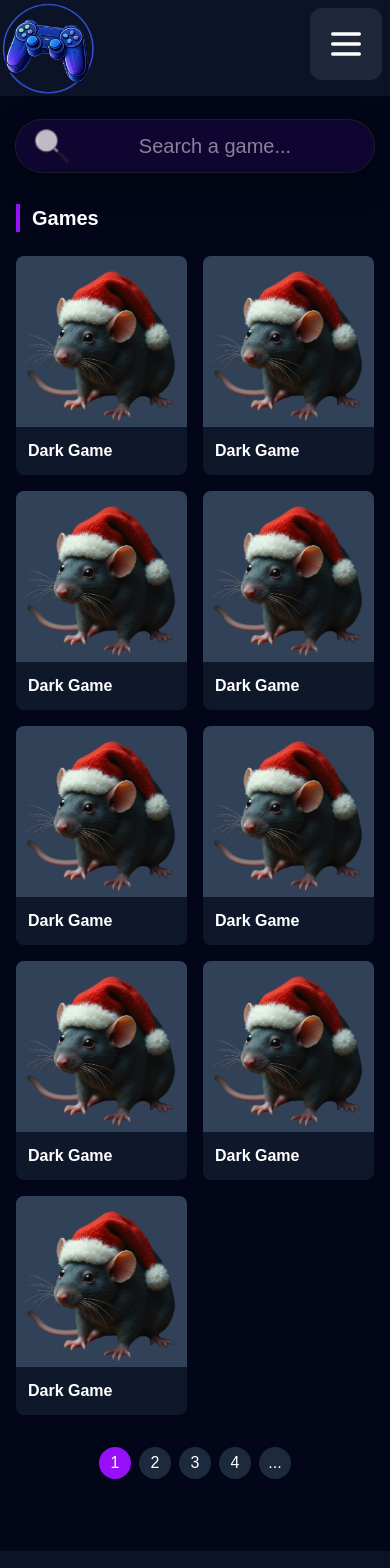
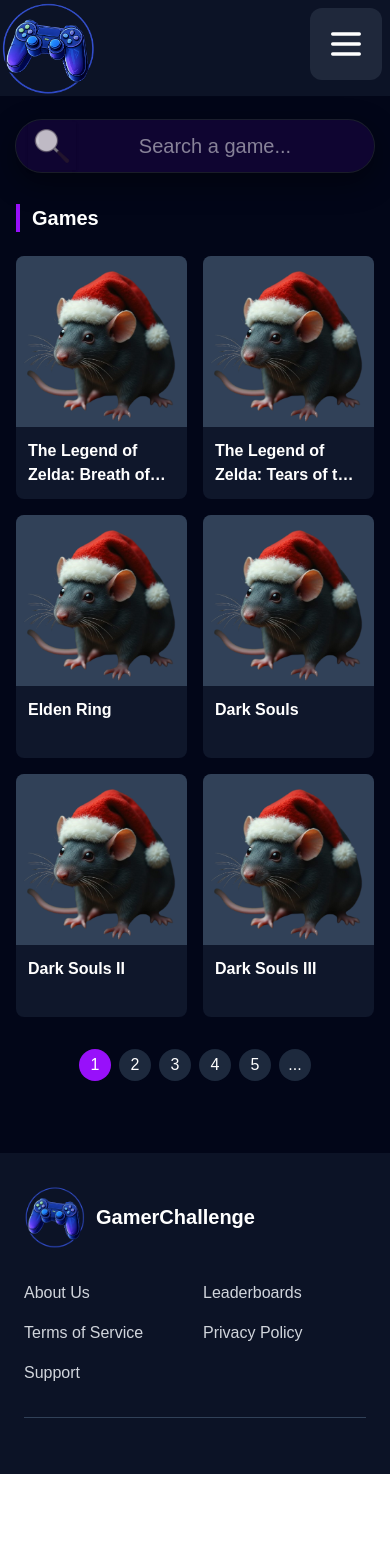
Before and after one commit to RomainLocatelli/challenge-arena, a Next.js app in the folder client/: page /games in a window 390 px wide. Shown: the top 1568 px of the page. After the commit the page ends 1474 px from the top, so only its background shows below. Built offline with nearby package versions, Linux system fonts and the light colour scheme.

Commit message:
page games ok mais responsive à refaire avant merge

```diff
--- a/client/src/app/games/page.tsx
+++ b/client/src/app/games/page.tsx
@@ -1,19 +1,133 @@
-/* eslint-disable @next/next/no-img-element */
 "use client";
 
-import { useState } from 'react';
+import { useState, useEffect, useMemo } from 'react';
 import Image from 'next/image';
+import Link from "next/link";
 
 export default function GamesPage() {
     const [searchQuery, setSearchQuery] = useState('');
     const [currentPage, setCurrentPage] = useState(1);
-    const [visiblePages, setVisiblePages] = useState(4);
+    const [pageBlockStart, setPageBlockStart] = useState(2);
+    const [itemsPerPage, setItemsPerPage] = useState(6);
+
+    useEffect(() => {
+    const update = () => {
+        setItemsPerPage(window.innerWidth >= 768 ? 9 : 6);
+    };
+    update();
+    window.addEventListener("resize", update);
+    return () => window.removeEventListener("resize", update);
+    }, []);
+
 
     // TODO: remplacer par les jeux réels
-    const games = Array(9).fill({
-        title: 'Dark Game',
-        image: '/real-rat.png'
+    const games = [
+{ id: "the-legend-of-zelda-breath-of-the-wild", title: "The Legend of Zelda: Breath of the Wild", image: "/real-rat.png" },
+{ id: "the-legend-of-zelda-tears-of-the-kingdom", title: "The Legend of Zelda: Tears of the Kingdom", image: "/real-rat.png" },
+{ id: "elden-ring", title: "Elden Ring", image: "/real-rat.png" },
+{ id: "dark-souls", title: "Dark Souls", image: "/real-rat.png" },
+{ id: "dark-souls-ii", title: "Dark Souls II", image: "/real-rat.png" },
+{ id: "dark-souls-iii", title: "Dark Souls III", image: "/real-rat.png" },
+{ id: "bloodborne", title: "Bloodborne", image: "/real-rat.png" },
+{ id: "sekiro-shadows-die-twice", title: "Sekiro: Shadows Die Twice", image: "/real-rat.png" },
+{ id: "hollow-knight", title: "Hollow Knight", image: "/real-rat.png" },
+{ id: "hades", title: "Hades", image: "/real-rat.png" },
+{ id: "dead-cells", title: "Dead Cells", image: "/real-rat.png" },
+{ id: "celeste", title: "Celeste", image: "/real-rat.png" },
+{ id: "minecraft", title: "Minecraft", image: "/real-rat.png" },
+{ id: "fortnite", title: "Fortnite", image: "/real-rat.png" },
+{ id: "call-of-duty-warzone", title: "Call of Duty: Warzone", image: "/real-rat.png" },
+{ id: "counter-strike-2", title: "Counter-Strike 2", image: "/real-rat.png" },
+{ id: "valorant", title: "VALORANT", image: "/real-rat.png" },
+{ id: "league-of-legends", title: "League of Legends", image: "/real-rat.png" },
+{ id: "dota-2", title: "Dota 2", image: "/real-rat.png" },
+{ id: "overwatch-2", title: "Overwatch 2", image: "/real-rat.png" },
+{ id: "rocket-league", title: "Rocket League", image: "/real-rat.png" },
+{ id: "grand-theft-auto-v", title: "Grand Theft Auto V", image: "/real-rat.png" },
+{ id: "red-dead-redemption-2", title: "Red Dead Redemption 2", image: "/real-rat.png" },
+{ id: "the-witcher-3-wild-hunt", title: "The Witcher 3: Wild Hunt", image: "/real-rat.png" },
+{ id: "cyberpunk-2077", title: "Cyberpunk 2077", image: "/real-rat.png" },
+{ id: "skyrim", title: "The Elder Scrolls V: Skyrim", image: "/real-rat.png" },
+{ id: "fallout-4", title: "Fallout 4", image: "/real-rat.png" },
+{ id: "stardew-valley", title: "Stardew Valley", image: "/real-rat.png" },
+{ id: "animal-crossing-new-horizons", title: "Animal Crossing: New Horizons", image: "/real-rat.png" },
+{ id: "super-mario-odyssey", title: "Super Mario Odyssey", image: "/real-rat.png" },
+{ id: "mario-kart-8-deluxe", title: "Mario Kart 8 Deluxe", image: "/real-rat.png" },
+{ id: "super-smash-bros-ultimate", title: "Super Smash Bros. Ultimate", image: "/real-rat.png" },
+{ id: "god-of-war", title: "God of War", image: "/real-rat.png" },
+{ id: "god-of-war-ragnarok", title: "God of War Ragnarök", image: "/real-rat.png" },
+{ id: "the-last-of-us-part-i", title: "The Last of Us Part I", image: "/real-rat.png" },
+{ id: "the-last-of-us-part-ii", title: "The Last of Us Part II", image: "/real-rat.png" },
+{ id: "horizon-zero-dawn", title: "Horizon Zero Dawn", image: "/real-rat.png" },
+{ id: "horizon-forbidden-west", title: "Horizon Forbidden West", image: "/real-rat.png" },
+{ id: "ghost-of-tsushima", title: "Ghost of Tsushima", image: "/real-rat.png" },
+{ id: "spider-man-remastered", title: "Marvel’s Spider-Man Remastered", image: "/real-rat.png" },
+{ id: "spider-man-2", title: "Marvel’s Spider-Man 2", image: "/real-rat.png" },
+{ id: "resident-evil-4", title: "Resident Evil 4", image: "/real-rat.png" },
+{ id: "resident-evil-village", title: "Resident Evil Village", image: "/real-rat.png" },
+{ id: "monster-hunter-world", title: "Monster Hunter: World", image: "/real-rat.png" },
+{ id: "final-fantasy-vii-remake", title: "Final Fantasy VII Remake", image: "/real-rat.png" },
+{ id: "final-fantasy-xvi", title: "Final Fantasy XVI", image: "/real-rat.png" },
+{ id: "baldurs-gate-3", title: "Baldur’s Gate 3", image: "/real-rat.png" },
+{ id: "persona-5-royal", title: "Persona 5 Royal", image: "/real-rat.png" },
+{ id: "metroid-dread", title: "Metroid Dread", image: "/real-rat.png" },
+];
+
+    const filteredGames = useMemo(() => {
+    const q = searchQuery.trim().toLowerCase();
+    if (!q) {
+        return games;
+    }
+    return games.filter((g) => g.title.toLowerCase().includes(q));
+    }, [searchQuery]);
+
+    const totalPages = Math.max(1, Math.ceil(filteredGames.length / itemsPerPage));
+
+    // Calculer directement les valeurs au lieu d'utiliser useEffect
+    const adjustedCurrentPage = useMemo(() => {
+        return Math.min(Math.max(1, currentPage), totalPages);
+    }, [currentPage, totalPages]);
+
+    // Utiliser les valeurs ajustées pour la pagination
+    const startIndex = (adjustedCurrentPage - 1) * itemsPerPage;
+    const paginatedGames = filteredGames.slice(startIndex, startIndex + itemsPerPage);
+
+    // Pages affichées (toujours page 1 + bloc de 4 pages)
+    const blockPages = useMemo(() => {
+    const pages: number[] = [];
+    for (let p = pageBlockStart; p <= pageBlockStart + 3; p++) {
+        if (p <= totalPages) { pages.push(p); }
+    }
+    return pages;
+    }, [pageBlockStart, totalPages]);
+
+    const goToPage = (page: number) => {
+    setCurrentPage(page);
+
+    // si on clique une page hors bloc, on recale le bloc autour
+    if (page === 1) {
+        setPageBlockStart(2);
+        return;
+    }
+    if (page < pageBlockStart) {
+        setPageBlockStart(page);
+    }
+    if (page > pageBlockStart + 3) {
+        setPageBlockStart(page - 3);
+    }
+    };
+
+    const nextBlock = () => {
+    const maxStart = Math.max(2, totalPages - 3);
+    setPageBlockStart((s) => Math.min(s + 4, maxStart));
+    setCurrentPage((p) => {
+      // si la page actuelle était dans l'ancien bloc, on la garde,
+      // sinon on met la première page du nouveau bloc
+        const candidate = Math.min(pageBlockStart + 4, totalPages);
+        return p === 1 ? candidate : p;
     });
+    };
+
 
 return (
     <div className="min-h-screen bg-slate-950 text-white flex flex-col">
@@ -39,7 +153,11 @@ return (
                     type="text"
                     placeholder="Search a game..."
                     value={searchQuery}
-                    onChange={(e) => setSearchQuery(e.target.value)}
+                    onChange={(e) => {
+                        setSearchQuery(e.target.value);
+                        setCurrentPage(1);
+                        setPageBlockStart(2);
+                    }}
                     className="relative w-full rounded-full bg-transparent py-3 pl-14 pr-4 text-white text-center text-xl placeholder:text-white/50 focus:outline-none"
                     />
                 </div>
@@ -53,52 +171,70 @@ return (
 
     {/* Games icons */}
         <div className="grid grid-cols-2 md:grid-cols-3 gap-4 md:gap-6">
-            {games.map((game, index) => (
-                <div
-                key={index}
+            {paginatedGames.map((game) => (
+                <Link
+                key={game.id}
+                href={`/games/${game.id}`}
                 className="bg-slate-900 rounded-lg overflow-hidden hover:ring-2 hover:ring-purple-600 transition-all cursor-pointer"
                 >
-                <div className="aspect-square bg-slate-700 relative">
-                    <img
+                <div className="relative aspect-square w-full overflow-hidden bg-slate-700">
+                    <Image
                     src={game.image}
                     alt={game.title}
-                    className="w-full h-full object-cover"
+                    fill
+                    sizes="(max-width: 767px) 50vw, 33vw"
+                    className="object-cover"
                     />
                     </div>
                 <div className="p-3">
-                    <h3 className="font-semibold">{game.title}</h3>
+                    <h3 className="font-semibold line-clamp-2 min-h-[3rem]">{game.title}</h3>
                 </div>
-                </div>
+                </Link>
             ))}
         </div>
     </div>
 
+        {filteredGames.length === 0 && (
+            <p className="mt-6 text-center text-white/60">No game found.</p>
+        )}
+
     {/* Pages */}
         <div className="flex justify-center gap-2 mb-12">
-            {Array.from({ length: visiblePages }, (_, i) => i + 1).map((page) => (
+
+        {/* Page 1 toujours visible */}
+            <button
+            className={`w-8 h-8 rounded-full flex items-center justify-center ${
+                currentPage === 1 ? "bg-purple-600" : "bg-slate-800 hover:bg-slate-700"
+            }`}
+            onClick={() => goToPage(1)}
+            >
+            1
+            </button>
+
+        {/* Les 4 pages du bloc */}
+            {Array.from({ length: 4 }, (_, i) => pageBlockStart + i).map((page) => (
             <button
                 key={page}
                 className={`w-8 h-8 rounded-full flex items-center justify-center ${
-                        currentPage === page
-                            ? "bg-purple-600"
-                            : "bg-slate-800 hover:bg-slate-700"
+                currentPage === page ? "bg-purple-600" : "bg-slate-800 hover:bg-slate-700"
                 }`}
-                    onClick={() => setCurrentPage(page)}
+                onClick={() => goToPage(page)}
             >
                 {page}
             </button>
             ))}
 
+        {/* Bouton ... : passe au bloc suivant */}
             <button
                 type="button"
                 className="w-8 h-8 bg-slate-800 hover:bg-slate-700 rounded-full flex items-center justify-center"
-                onClick={() => setVisiblePages((v) => v + 4)}
+                onClick={nextBlock}
+                aria-label="Afficher les pages suivantes"
             >
                 ...
             </button>
         </div>
     </main>
-
     </div>
     );
 }
```
Lines whose indentation alone changed are shown as unchanged.
